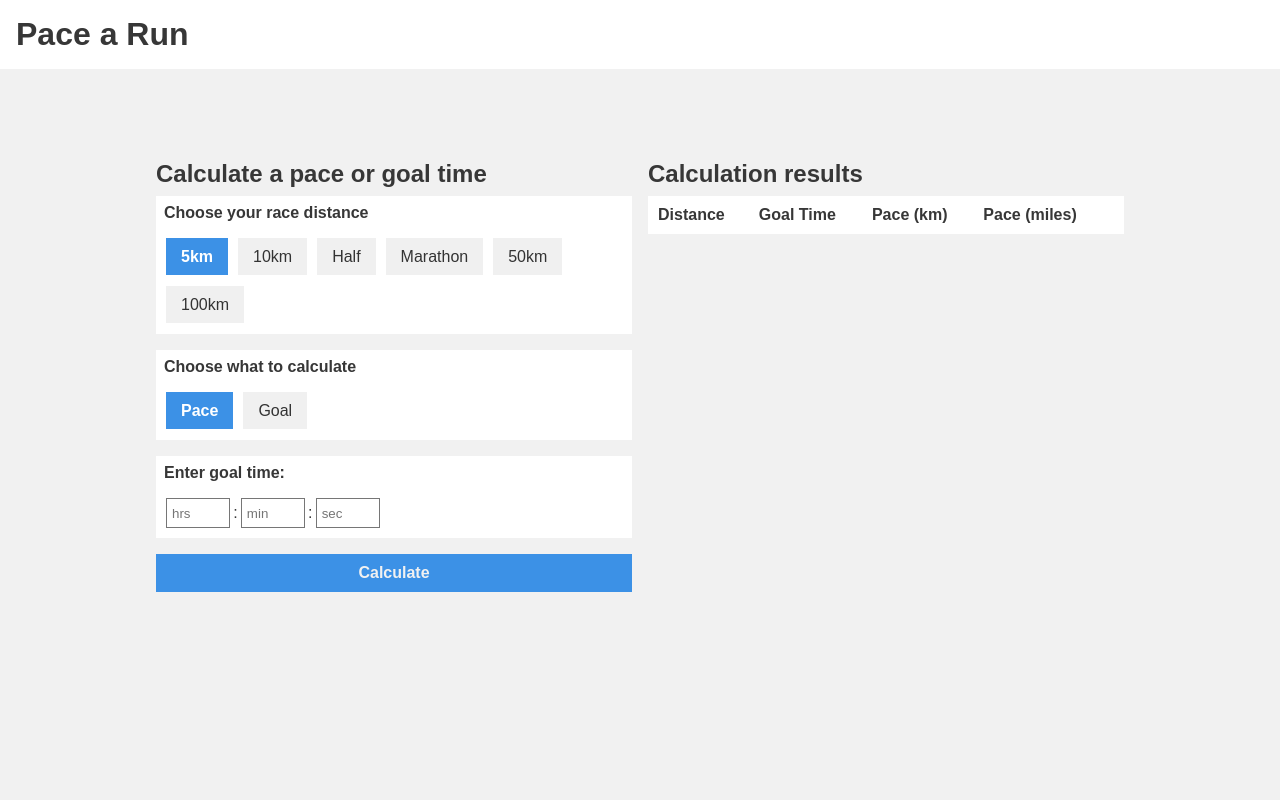
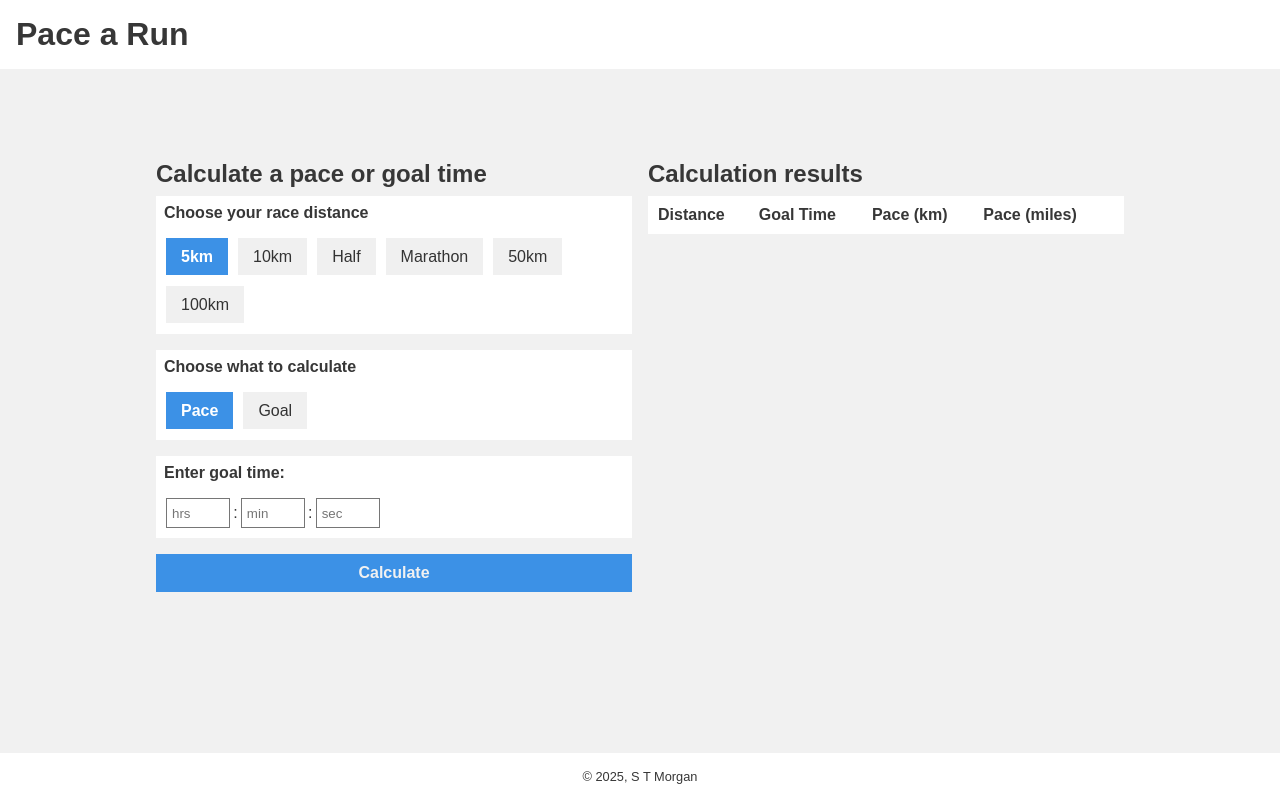
Before and after one commit to samtmorgan/running-pace-app, a Next.js app: page / in a window 1280 px wide. Built offline with nearby package versions, Linux system fonts and the light colour scheme.

Commit message:
Refactor layout and styles; update form submission handling and add footer

```diff
--- a/src/app/globals.css
+++ b/src/app/globals.css
@@ -48,9 +48,9 @@ body {
   display: flex;
   flex-direction: column;
   align-items: center;
-  justify-content: flex-start; /* Changed from center to flex-start */
+  justify-content: flex-start;
   height: 100vh;
-  padding-top: 4rem; /* Added padding to account for the fixed header */
+  padding-top: 4rem;
 }
 
 header {
@@ -59,7 +59,7 @@ header {
   width: 100%;
   position: fixed;
   top: 0;
-  z-index: 10; /* Ensures the header stays above other content */
+  z-index: 10;
 }
 
 main {
@@ -67,7 +67,19 @@ main {
   gap: 2rem;
   display: flex;
   flex-direction: column;
-  width: 100%; /* Ensures main content spans the full width */
+  width: 100%;
+  flex: 1;
+}
+
+footer {
+  background-color: var(--paper);
+  padding: 1rem;
+  width: 100%;
+  text-align: center;
+  z-index: 10;
+}
+footer p {
+  font-size: 0.8rem;
 }
 
 form {
@@ -151,45 +163,45 @@ section h2 {
 /* ----------- */
 /* radio input */
 .radio-pill-group {
-  border-radius: 25px; /* Rounded corners for the group */
+  border-radius: 25px;
   min-height: 50px;
   display: flex;
-  align-items: flex-start; /* Changed from center to flex-start */
+  align-items: flex-start;
   gap: 30px 10px;
   padding: 20px 10px;
   flex-wrap: wrap;
 }
 
 .radio-pill-group input[type="radio"] {
-  display: none; /* Hides the actual radio button */
+  display: none;
 }
 
 .radio-pill-group .pill {
-  height: 40px; /* Fixed height for pills */
+  height: 40px;
   text-align: center;
   padding: 10px 15px;
   cursor: pointer;
-  background-color: #f0f0f0; /* Default background for unselected */
+  background-color: #f0f0f0;
   color: #333;
-  transition: background-color 0.3s ease, color 0.3s ease; /* Smooth transitions */
+  transition: background-color 0.3s ease, color 0.3s ease;
 }
 
 .radio-pill-group .pill:last-child {
-  margin-right: 0; /* Ensure no extra spacing on the last pill */
+  margin-right: 0;
 }
 
 .radio-pill-group input[type="radio"]:checked + label.pill {
-  background-color: var(--primary); /* Highlight color for selected */
+  background-color: var(--primary);
   color: white;
   font-weight: bold;
 }
 
 .radio-pill-group .pill:hover {
-  background-color: #e0e0e0; /* Lighter hover background */
+  background-color: #e0e0e0;
 }
 
 .radio-pill-group input[type="radio"]:checked + label.pill:hover {
-  background-color: var(--primary-dark); /* Darker hover for selected */
+  background-color: var(--primary-dark);
 }
 
 .radio-pill-group .pill:focus {
--- a/src/app/page.tsx
+++ b/src/app/page.tsx
@@ -51,7 +51,12 @@ function App() {
       <main>
         <section>
           <h2>Calculate a pace or goal time</h2>
-          <form>
+          <form
+            onSubmit={(e) => {
+              e.preventDefault();
+              handleSubmit();
+            }}
+          >
             <RaceDistance onChange={setDistance} />
             <CalculationType onChange={setCalculationType} />
             {calculationType === ECalculationTypes.PACE ? (
@@ -60,7 +65,7 @@ function App() {
               <PaceInput paceInput={paceInput} setPaceInput={setPaceInput} />
             )}
 
-            <button type="button" onClick={handleSubmit}>
+            <button type="submit">
               <strong>Calculate</strong>
             </button>
           </form>
@@ -72,6 +77,9 @@ function App() {
           </div>
         </section>
       </main>
+      <footer>
+        <p>&copy; {new Date().getFullYear()}, S T Morgan</p>
+      </footer>
     </div>
   );
 }
--- a/src/components/inputComponents/PaceInput/PaceInput.tsx
+++ b/src/components/inputComponents/PaceInput/PaceInput.tsx
@@ -114,7 +114,6 @@ export const PaceInput = ({ paceInput, setPaceInput }: TPaceInputProps) => {
           ))}
         </div>
       </div>
-      {/* </div> */}
     </fieldset>
   );
 };
```
